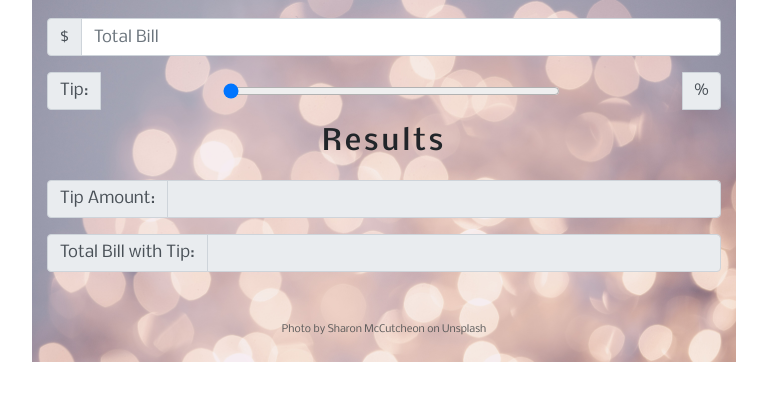
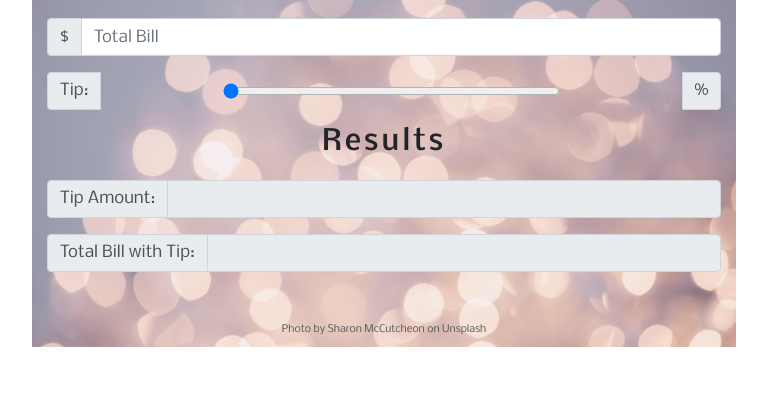
Before and after one commit to Stacy-Riley/javascript-project-tip-calculator, a website built with Parcel: page index.html in a window 1280 px wide. Shown: the part 88-488 px from the top of the page, without its empty margins (256-1023 px from the left). Built offline with nearby package versions, Linux system fonts and the light colour scheme.

Commit message:
Adjusted padding on main container and footer

```diff
--- a/css/main.css
+++ b/css/main.css
@@ -106,7 +106,7 @@ textarea {
 
 .main-wrapper {
   margin: auto;
-  padding: 15px;
+  padding: 15px 15px 0 15px;
   width: 100%;
   max-height: 400px;
   background: url("../img/sharon-mccutcheon-62vi3TG5EDg-unsplash.jpg");
@@ -155,6 +155,7 @@ footer p {
   text-align: center;
   color: #595959;
   font-size: 10px;
+  padding-bottom: 10px;
 }
 
 footer a {
```
